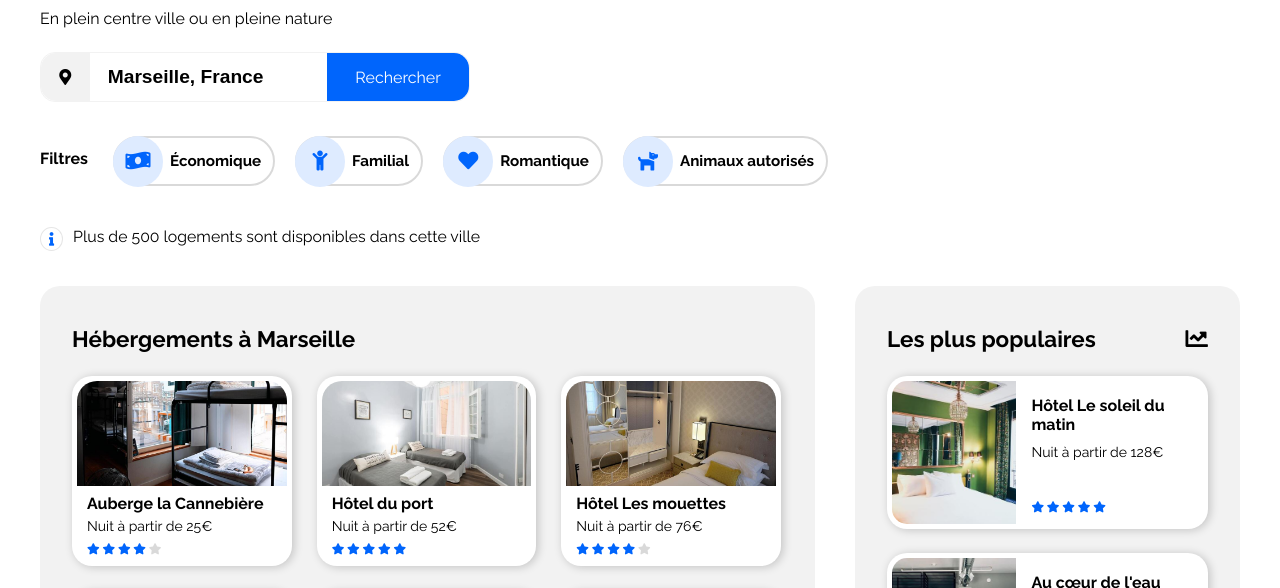
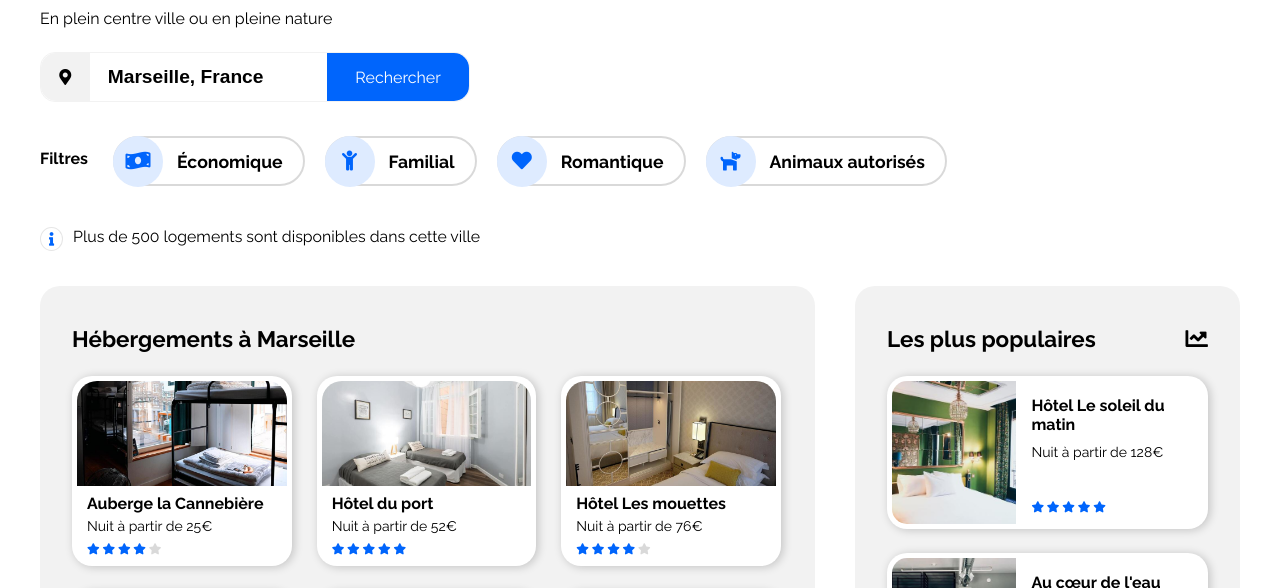
Before and after one commit to vogelama/AmandaVogel_2_06052021, a plain HTML site: page index.html in a window 1280 px wide. Shown: the part 138-726 px from the top of the page. Drawn offline with Linux system fonts and the light colour scheme.

Commit message:
Filter spacing

```diff
--- a/styles.css
+++ b/styles.css
@@ -412,6 +412,14 @@ header {
        line-height: 50px;
        margin-top: 0;
    }
+}
+
+@media (min-width: 1000px) {
+    .filter__item-description {
+        padding-left: 62px;
+        padding-right: 20px;
+        font-size: 1.1rem;
+    }
 }
 /* End Filter Section Desktop */
 
@@ -935,7 +943,7 @@ header {
 
 @media (min-width: 1250px) {
     .footer__section {
-        margin-right: 200px;
+        margin-right: 250px;
     }
 }
 
```
